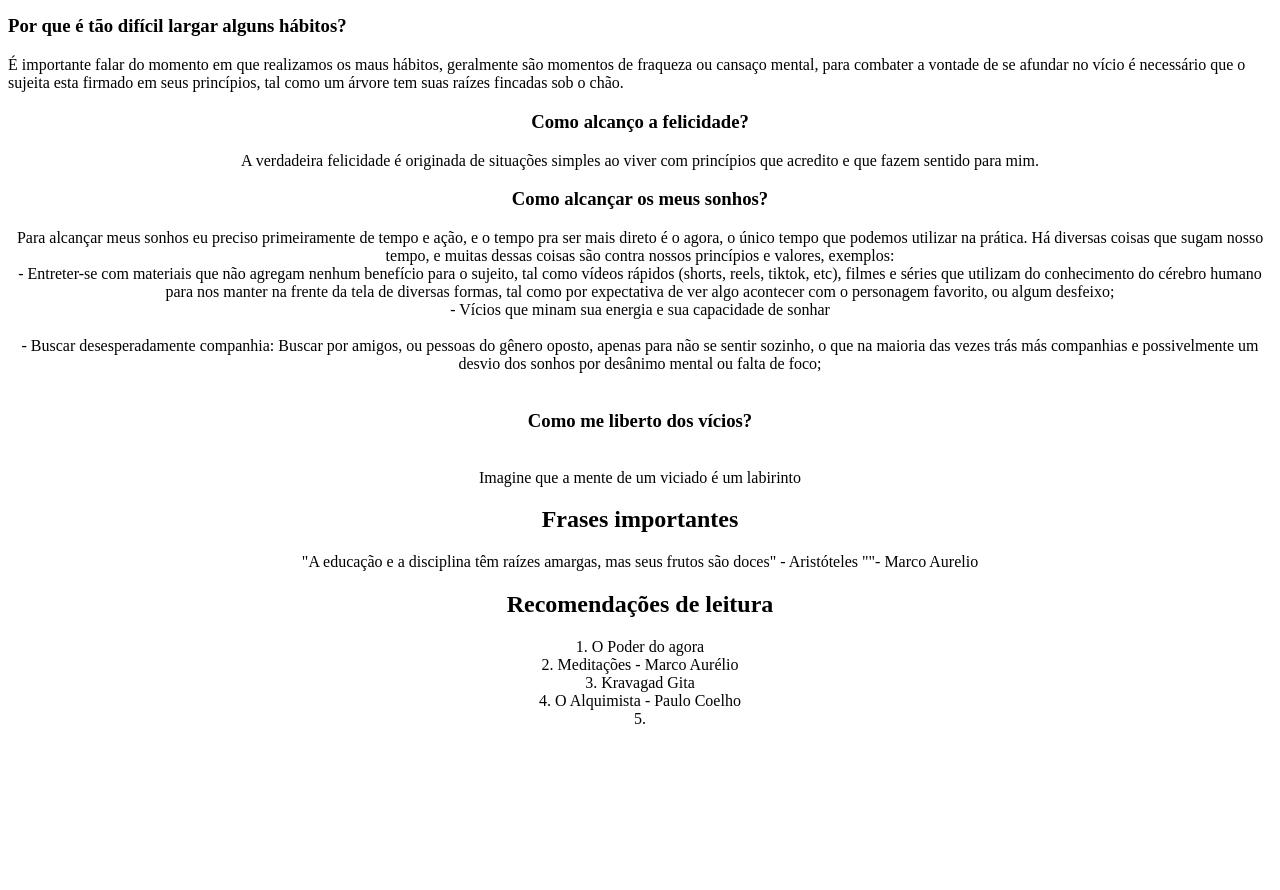
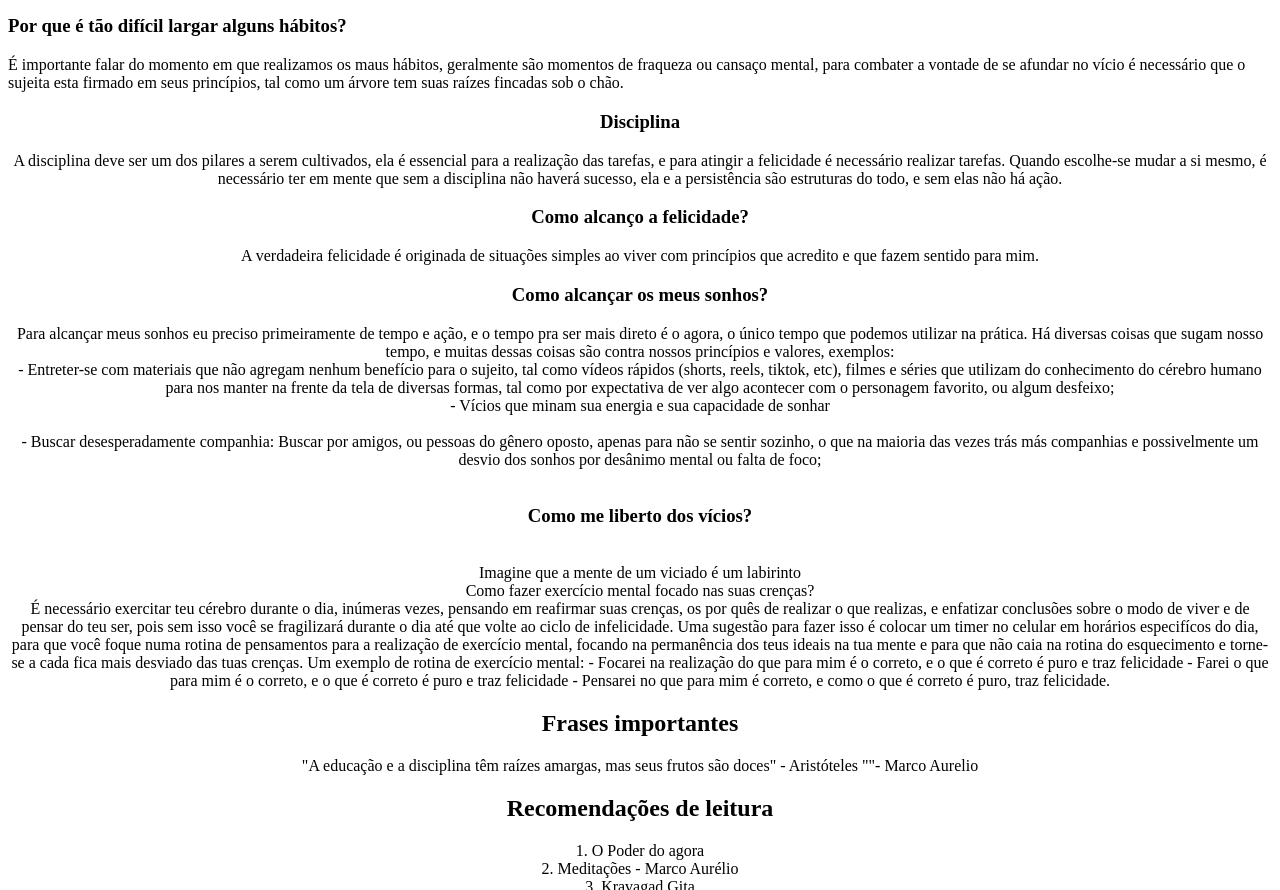
Before and after one commit to danielmpinto/minha-contribuicao, a plain HTML site: page index.html in a window 1280 px wide. Shown: the part 336-1226 px from the top of the page. Before the commit the page ends 1072 px from the top, so only its background shows below. Drawn offline with Linux system fonts and the light colour scheme.

Commit message:
atualizacao 15 setembro 25

```diff
--- a/index.html
+++ b/index.html
@@ -31,6 +31,12 @@ pela mídia.
 
 </div>
 
+
+<div align="center"><h3>Disciplina</h3>
+A disciplina deve ser um dos pilares a serem cultivados, ela é essencial para a realização das tarefas, e para atingir a felicidade
+é necessário realizar tarefas. Quando escolhe-se mudar a si mesmo, é necessário ter em mente que sem a disciplina não haverá sucesso,
+ela e a persistência são estruturas do todo, e sem elas não há ação.
+</div>
 
 <div align="center">
 <h3>Como alcanço a felicidade?</h3>
@@ -76,7 +82,18 @@ Imagine que a mente de um viciado é um labirinto
 </div>
 
 
-<div align="center">
+<div align="center">Como fazer exercício mental focado nas suas crenças?
+
+<BR>
+É necessário exercitar teu cérebro durante o dia, inúmeras vezes, pensando em reafirmar suas crenças, os por quês de realizar
+o que realizas, e enfatizar conclusões sobre o modo de viver e de pensar do teu ser, pois sem isso você se fragilizará durante o dia até
+que volte ao ciclo de infelicidade. Uma sugestão para fazer isso é colocar um timer no celular em horários especifícos do dia,
+para que você foque numa rotina de pensamentos para a realização de exercício mental, focando na permanência dos teus ideais na tua
+mente e para que não caia na rotina do esquecimento e torne-se a cada fica mais desviado das tuas crenças.
+Um exemplo de rotina de exercício mental:
+- Focarei na realização do que para mim é o correto, e o que é correto é puro e traz felicidade
+- Farei o que para mim é o correto, e o que é correto é puro e traz felicidade
+- Pensarei no que para mim é correto, e como o que é correto é puro, traz felicidade.
 
 <h3></h3>
 
```
